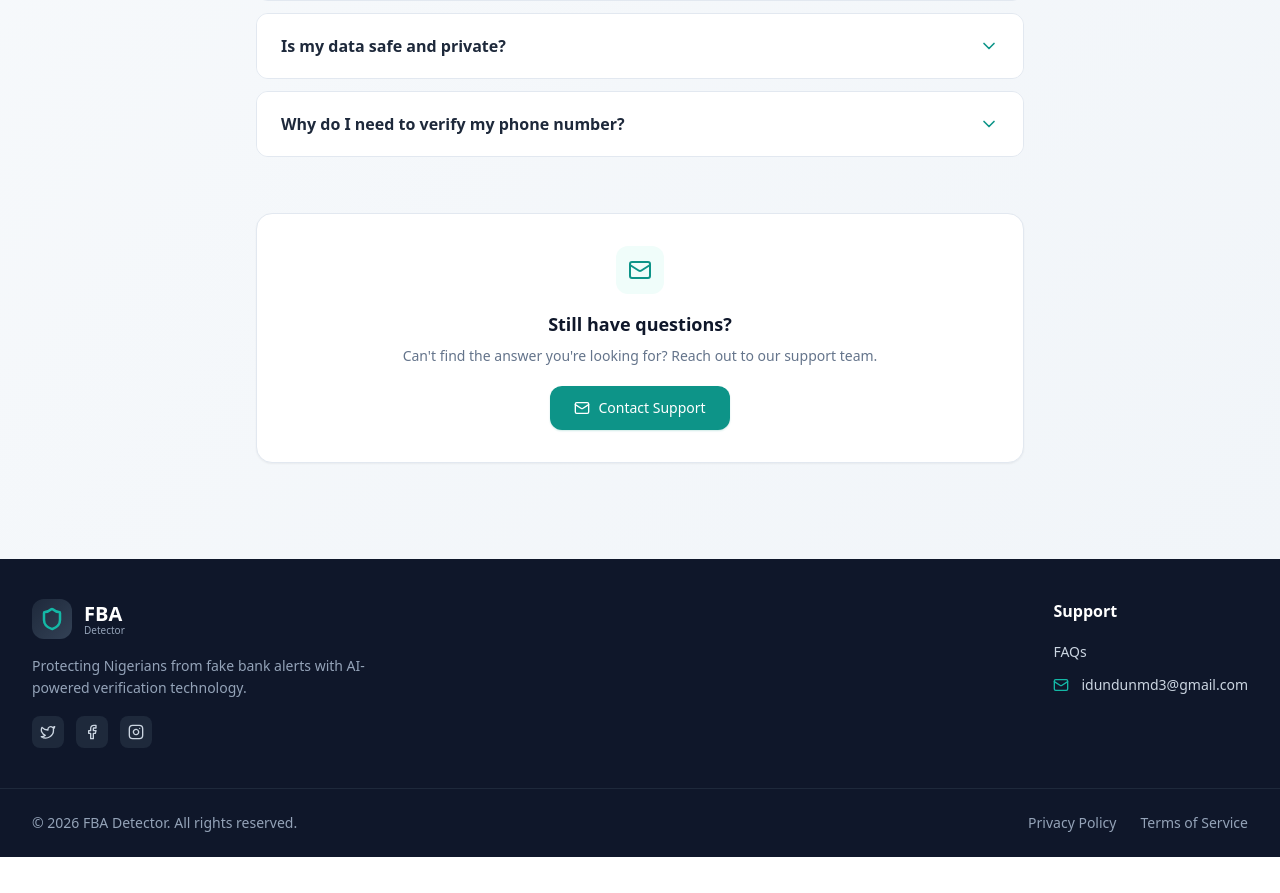
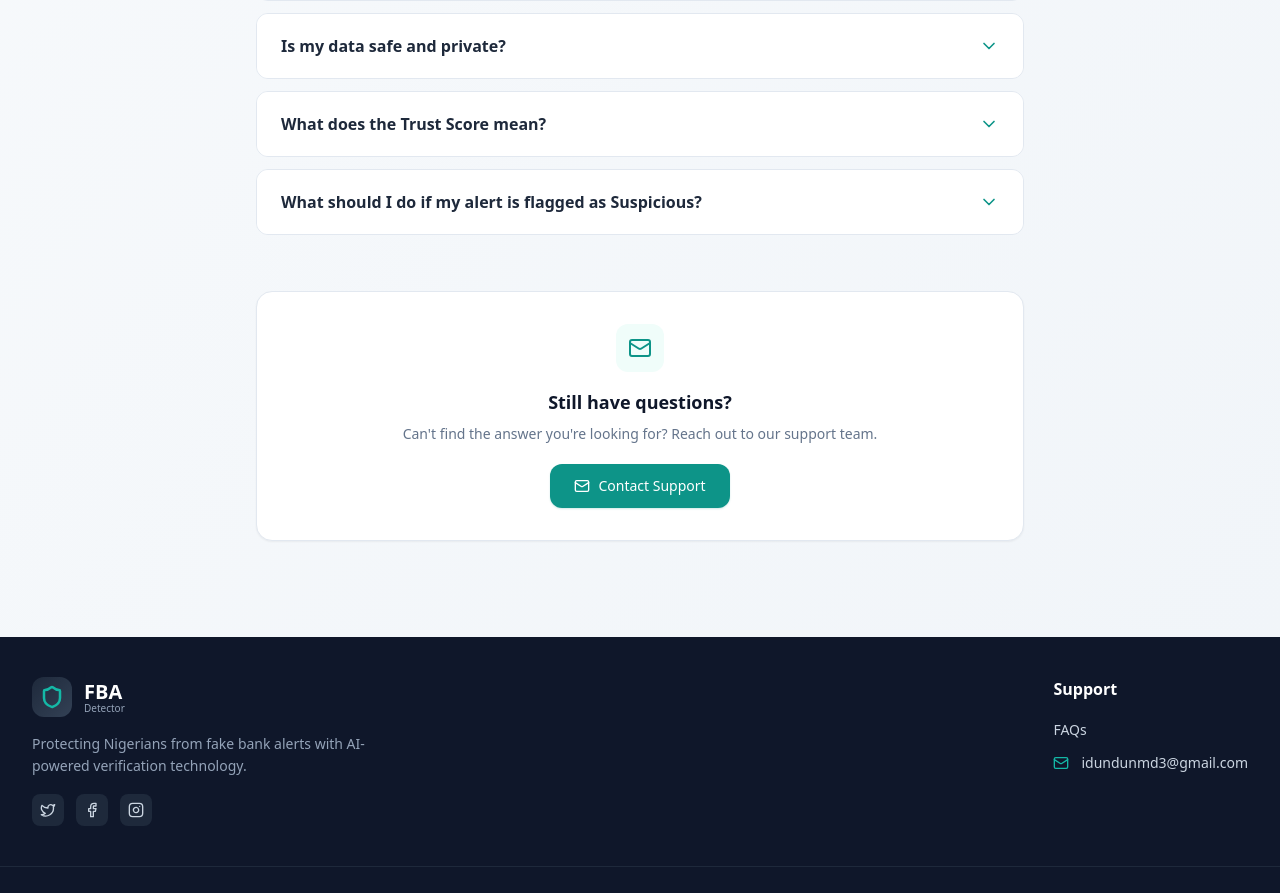
Before and after one commit to We13b-MD/fakeBankAlert-app, a React (Vite) app in the folder Frontend/fake-bank-alert/: page /faqs in a window 1280 px wide. Shown: the part 883-1776 px from the top of the page. Before the commit the page ends 1740 px from the top, so only its background shows below. Built offline with nearby package versions, Linux system fonts and the light colour scheme; no server answers.

Commit message:
feat: trust score ranges with suspicious tier, add score guide to FAQs

```diff
--- a/Frontend/fake-bank-alert/src/alerts/DetectImage.tsx
+++ b/Frontend/fake-bank-alert/src/alerts/DetectImage.tsx
@@ -165,14 +165,16 @@ export default function DetectImage() {
                 className={
                   result.status === "real_looking"
                     ? "text-green-600"
-                    : "text-red-600"
+                    : result.status === "suspicious"
+                      ? "text-yellow-600"
+                      : "text-red-600"
                 }
               >
                 {result.status === "real_looking"
-                  ? "✅ Real Looking"
-                  : result.status === "likely_fake"
-                    ? "⚠️ Likely Fake"
-                    : "🚨 Very Likely Fake"}
+                  ? "✅ Real / Authentic"
+                  : result.status === "suspicious"
+                    ? "⚠️ Suspicious"
+                    : "🚨 Likely Fake"}
               </span>
             </p>
 
--- a/Frontend/fake-bank-alert/src/alerts/DetectText.tsx
+++ b/Frontend/fake-bank-alert/src/alerts/DetectText.tsx
@@ -113,7 +113,13 @@ export default function DetectText() {
           {result && (
             <div className="mt-4 p-4 border rounded-lg bg-slate-50 text-sm">
               <p className="font-semibold">
-                Status: <span className="capitalize">{result.status}</span>
+                Status: <span className={
+                  result.status === 'real_looking' ? 'text-green-600' :
+                    result.status === 'suspicious' ? 'text-yellow-600' : 'text-red-600'
+                }>
+                  {result.status === 'real_looking' ? '✅ Real / Authentic' :
+                    result.status === 'suspicious' ? '⚠️ Suspicious' : '🚨 Likely Fake'}
+                </span>
               </p>
 
               <p>Confidence: {Math.round(result.confidence * 100)}%</p>
--- a/Frontend/fake-bank-alert/src/pages/FAQs.tsx
+++ b/Frontend/fake-bank-alert/src/pages/FAQs.tsx
@@ -31,8 +31,12 @@ const faqData = [
         answer: "Yes, your privacy is our priority. All alert data is encrypted and securely stored. We never share your personal information or alert details with third parties. Your verified alerts are only visible to you on your dashboard."
     },
     {
-        question: "Why do I need to verify my phone number?",
-        answer: "Phone verification adds an extra layer of security to your account and helps us prevent abuse of the platform. It ensures that each account is tied to a real person, which helps maintain the integrity of our detection service."
+        question: "What does the Trust Score mean?",
+        answer: "After analyzing an alert, we give it a Trust Score from 0 to 100. Here's what the scores mean:\n\n• 70–100 (✅ Real / Authentic): The alert matches genuine bank patterns. It appears to be a legitimate transaction.\n\n• 40–69 (⚠️ Suspicious): Something doesn't look right. Proceed with caution — verify the transaction directly with your bank before acting on it.\n\n• 0–39 (🚨 Likely Fake): Multiple red flags detected. This alert is very likely fraudulent. Do NOT release any goods or services based on this alert."
+    },
+    {
+        question: "What should I do if my alert is flagged as Suspicious?",
+        answer: "If your alert receives a score between 40–69, we recommend: (1) Check your actual bank app or USSD to confirm the transaction. (2) Call your bank's official customer service number. (3) Do not release goods or services until you confirm the money is truly in your account. A 'Suspicious' score doesn't always mean fake — it means our system found patterns that need extra verification."
     },
 ];
 
```
Also changed, not shown: 2 other files (tests, documents, lock files or other folders).
